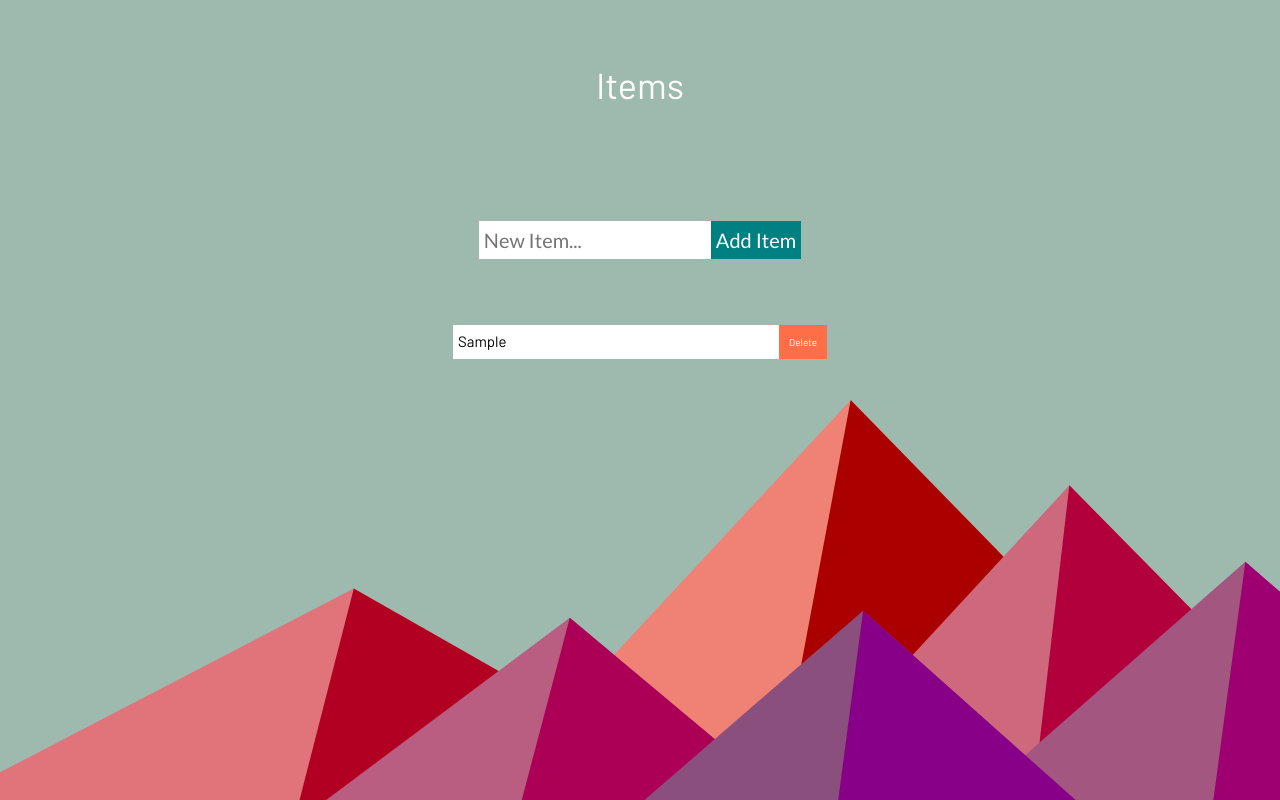
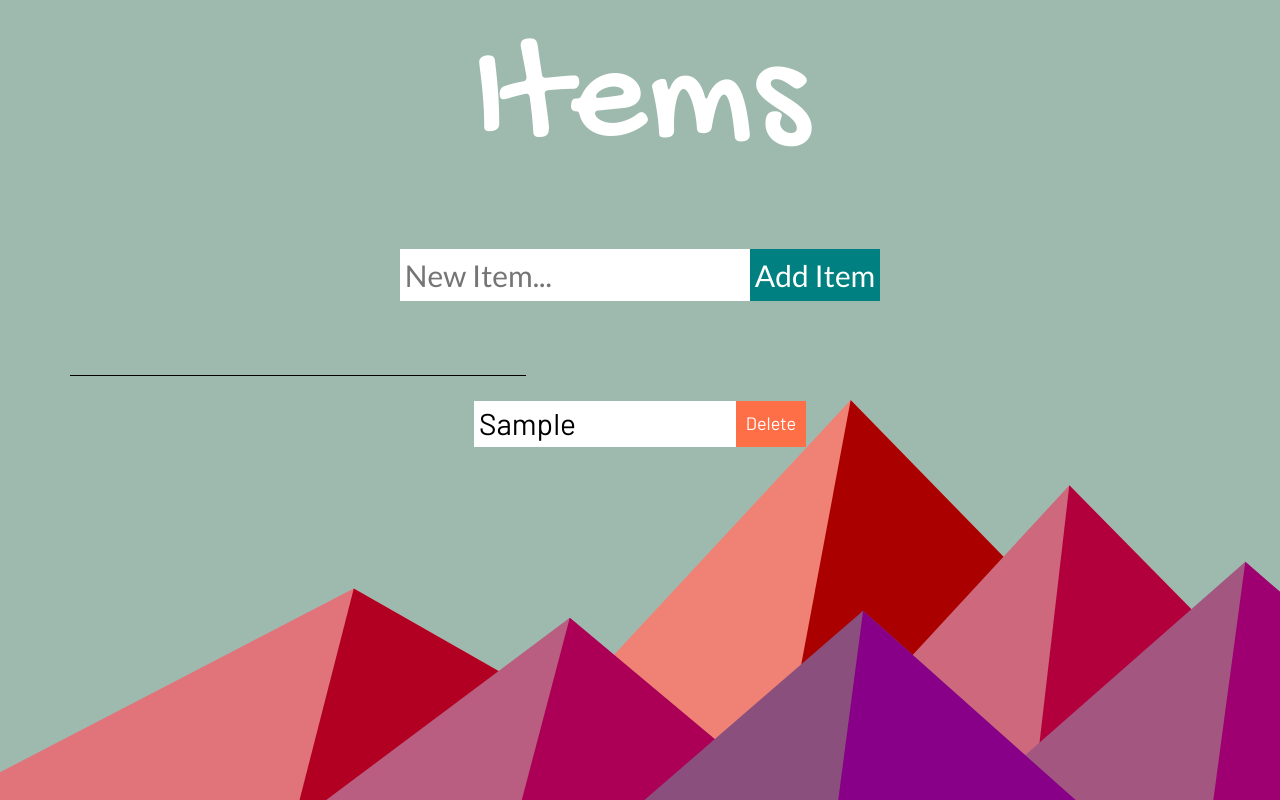
Before and after one commit to jayciemcbrayer/apprenticeChallenge, a plain HTML site: page index.html in a window 1280 px wide. Both pictures are taken after typing "Sample" into the empty fields and a click on the button "Add Item". Drawn offline with nearby package versions, Linux system fonts and the light colour scheme.

Commit message:
fixed delete functionalty and made misc changes to html and css in regard to horizontal line styling

```diff
--- a/index.html
+++ b/index.html
@@ -8,6 +8,8 @@
   <link rel="preconnect" href="https://fonts.gstatic.com">
   <!--Primary Font-->
   <link href="https://fonts.googleapis.com/css2?family=Barlow&family=Lato&display=swap" rel="stylesheet">
+  <link rel="preconnect" href="https://fonts.gstatic.com">
+  <link href="https://fonts.googleapis.com/css2?family=Gochi+Hand&display=swap" rel="stylesheet">
   <!--Secondary Font-->
   <link href="https://fonts.googleapis.com/css2?family=Lato&display=swap" rel="stylesheet">
   <!--Bootstrap-->
@@ -19,13 +21,15 @@
     <h1>Items</h1>
   </header>
     <!--Task Items Input-->
+  <div class="container">
   <form>
     <input type="text" class="task-input" placeholder="New Item...">
     <button type="submit" class="task-btn">Add Item</button>
-    <hr>
   </form>
+  <hr>
   <div class="task-container">
     <ul class="task-list"></ul>
+  </div>
   </div>
 
 
--- a/script.js
+++ b/script.js
@@ -39,14 +39,11 @@ function addTask(event) {
 //Remove tasks from list
 //Delete Tasks
 function deleteTask(e) {
-  const task = e.target;
+  const task = e.target.previousElementSibling.textContent;
   //Delete task
-  if (task.classList[0] === 'delete-btn') {
-    const item = task.parentElement;
-    deleteTask(todo);
+   const item = e.target.parentElement;
     item.remove();
-  }
-  //storage.removeItem()
+    deleteTaskFromStorage(task);
 };
 
 function saveTasksOnLocal(task) {
@@ -87,7 +84,7 @@ function getTasks() {
   });
 }
 
-function deleteTask(task) {
+function deleteTaskFromStorage(task) {
   //Checks to see if item already exsists in local storage
   let tasks;
   if (localStorage.getItem('tasks') === null) { //If it's not already stored, it adds the item to local storage
@@ -95,19 +92,17 @@ function deleteTask(task) {
   } else {
     tasks = JSON.parse(localStorage.getItem('tasks')); //loads saved data from local storage to the task list on the page
   }
-  const taskIndex = task.children[0].innerText;
-  tasks.splice(tasks.indexOf(taskIndex), 1); //Tells what position of the element to remove and how many that you want to remove
+  //console.log(tasks.indexOf(task));
+  //console.log(tasks.splice(tasks.indexOf(task)));
+  //const taskIndex = task.children[0];
+  tasks.splice(tasks.indexOf(task), 1); //Tells what position of the element to remove and how many that you want to remove
   localStorage.setItem('tasks', JSON.stringify(tasks));
+  //storage.removeItem(task);
 }
 
-/* local storage is key, value pairs: in this  instance would I?
-key = task
-value = task input submitted
-Input:
-setItem();
+/*
+Sortby or Orderby ? to make newest list items appear at the top of the list
 
-Delete:
-removeItem();
-
-//Sortby or Orderby
+store item , filter method, access key for local storage removal
+target the
 */
--- a/style.css
+++ b/style.css
@@ -24,10 +24,6 @@ body {
   min-height: 100vh;
 }
 
-header {
-  font-size: 1.5rem;
-}
-
 header,
 form {
   min-height: 20vh;
@@ -36,10 +32,15 @@ form {
   align-items: center;
 }
 
+h1 {
+  font-size: 150px;
+  font-family: "Gochi Hand", cursive;
+}
+
 form input,
 form button {
   padding: 0.5rem;
-  font-size: 2rem;
+  font-size: 3rem;
   border: none;
   background: white;
   font-family: "Lato", sans-serif;
@@ -80,6 +81,7 @@ form button:hover {
 
 .task-item {
   flex: 1;
+  font-size: 30px;
 }
 
 .delete-btn {
@@ -88,7 +90,7 @@ form button:hover {
   border: none;
   padding: 1rem;
   cursor: pointer;
-  font-size: 1rem;
+  font-size: 1.8rem;
 }
 
 .task-btn {
@@ -109,6 +111,12 @@ form button:hover {
   margin: 0rem 0.5rem;
 }
 
-hr.new1 {
+hr {
   border-top: 1px solid black;
+  width: 40%;
 }
+
+.container {
+  justify-content: center;
+  align-items: center;
+}
```
